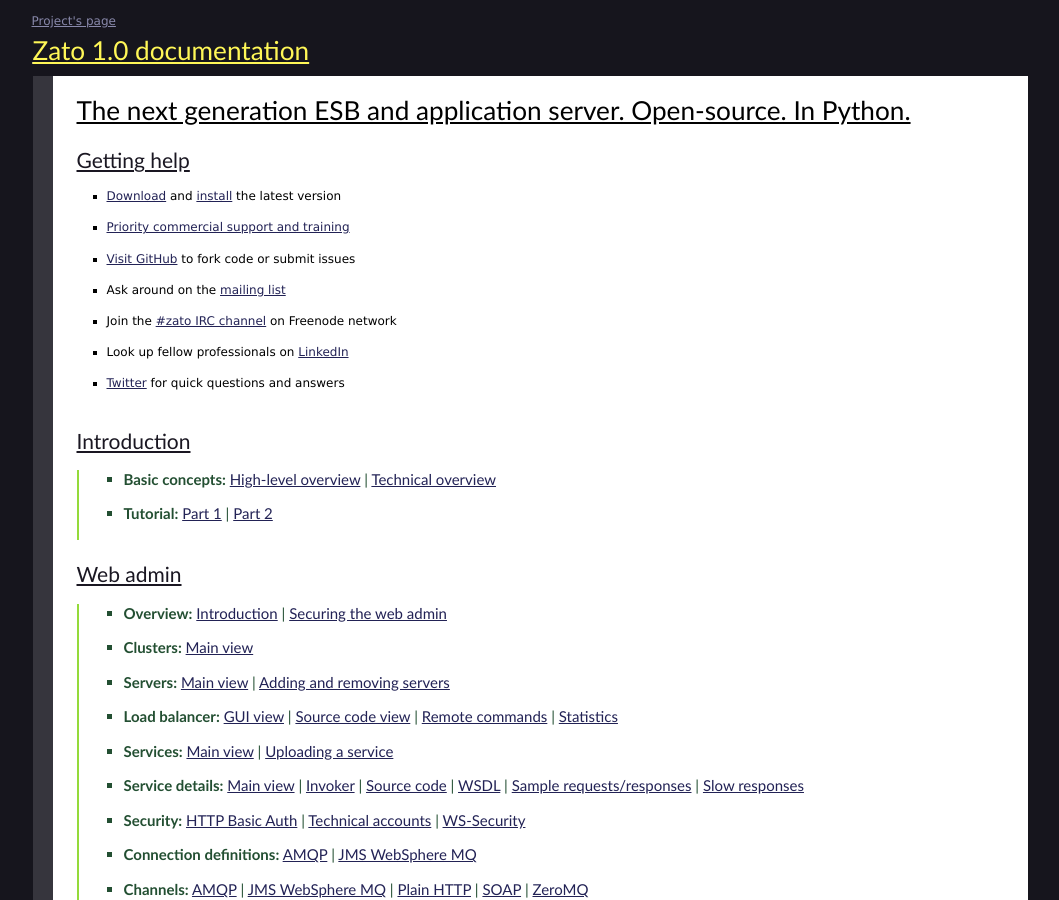
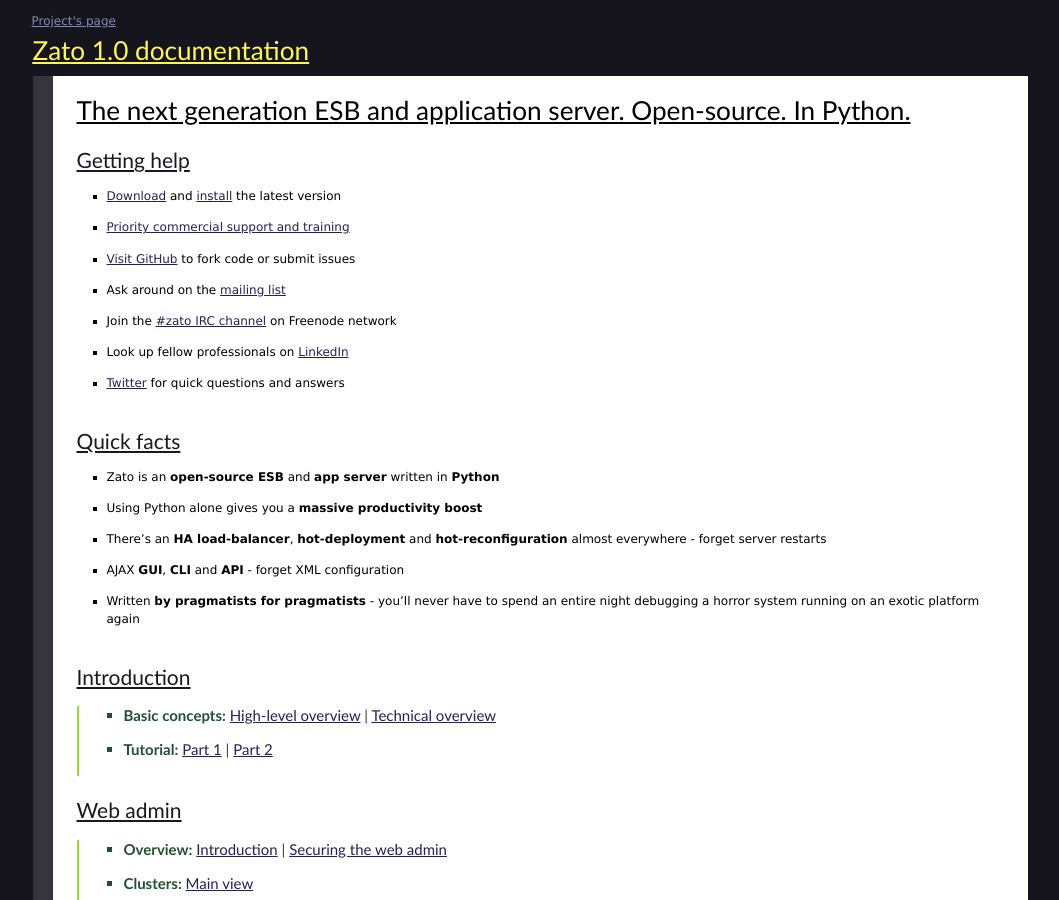
Before and after one commit to rfdiazpr/zato-docs, a Sphinx documentation site: the page built from sphinx/index.txt, in a window 1280 px wide and 900 px high. Shown: the whole window, without its empty margins (110-1169 px from the left). Built offline with Sphinx 7.4.7, drawn with Linux system fonts in a browser that asks for light colours.

Commit message:
Added a quick facts box

```diff
--- a/sphinx/index.txt
+++ b/sphinx/index.txt
@@ -19,6 +19,23 @@
 
 * `Twitter <https://twitter.com/zatosource>`_ for quick questions and answers
 
+
+
+Quick facts
+===========
+
+
+* Zato is an **open-source ESB** and **app server** written in **Python**
+
+* Using Python alone gives you a **massive productivity boost**
+
+* There's an **HA load-balancer**, **hot-deployment** and **hot-reconfiguration** almost everywhere -
+  forget server restarts
+
+* AJAX **GUI**, **CLI** and **API** - forget XML configuration
+
+* Written **by pragmatists for pragmatists** - you'll never have to spend an entire
+  night debugging a horror system running on an exotic platform again
 
 Introduction
 ============
```
